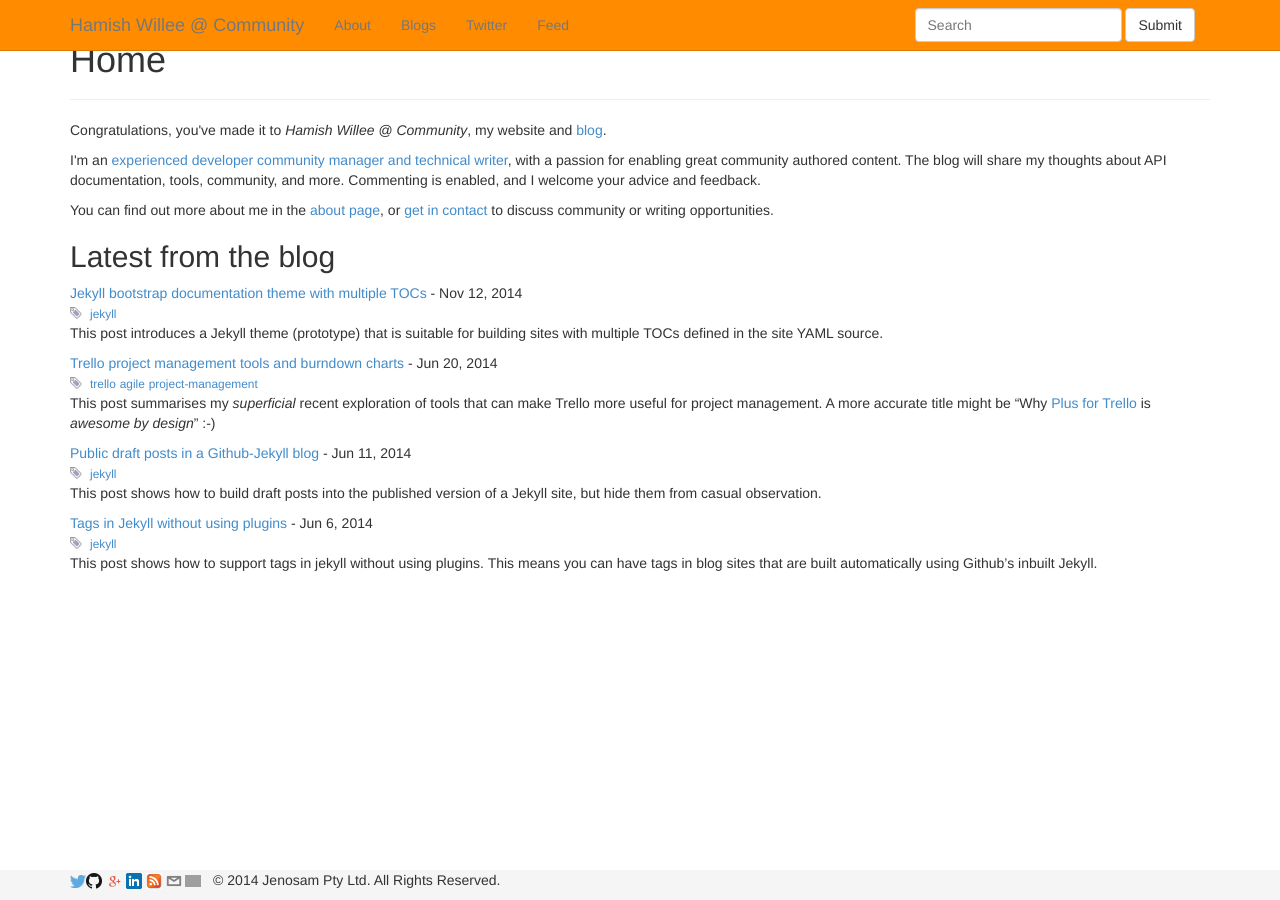
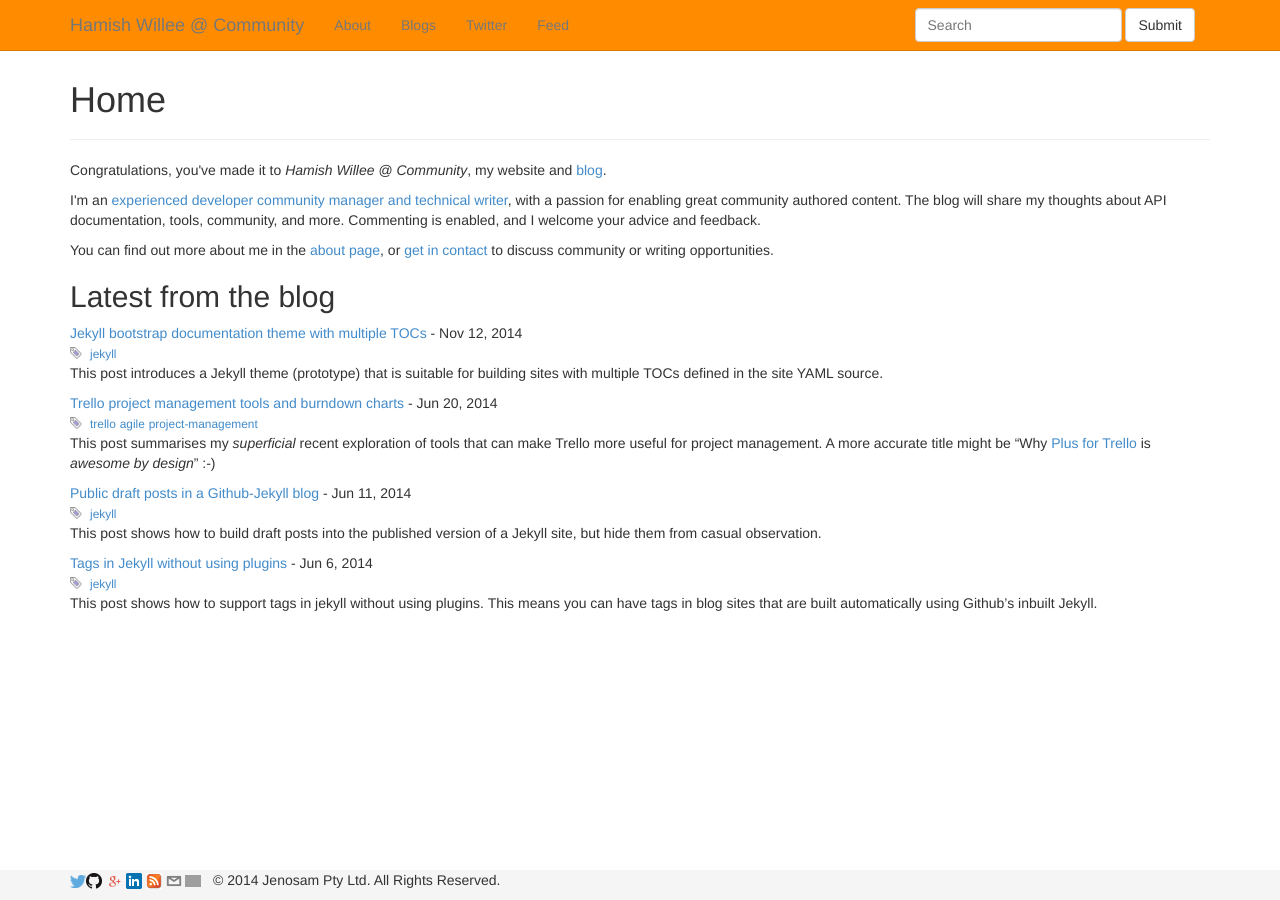
Before and after one commit to hamishwillee/hamishwillee.github.io, a Jekyll site: the page built from index.html, in a window 1280 px wide. Built offline with Jekyll 4.4.1, drawn with Linux system fonts in a browser that asks for light colours; the list of posts is cut into pages by our own code; grey boxes are pictures that could not be loaded.

Commit message:
fix css for position of header

```diff
--- a/css/main.scss
+++ b/css/main.scss
@@ -59,6 +59,12 @@
   color: #717171;
   background-color: #f9f9f9;
 }
+
+
+.page-header {
+  padding-top: 20px;
+}
+
 
 
 
```
